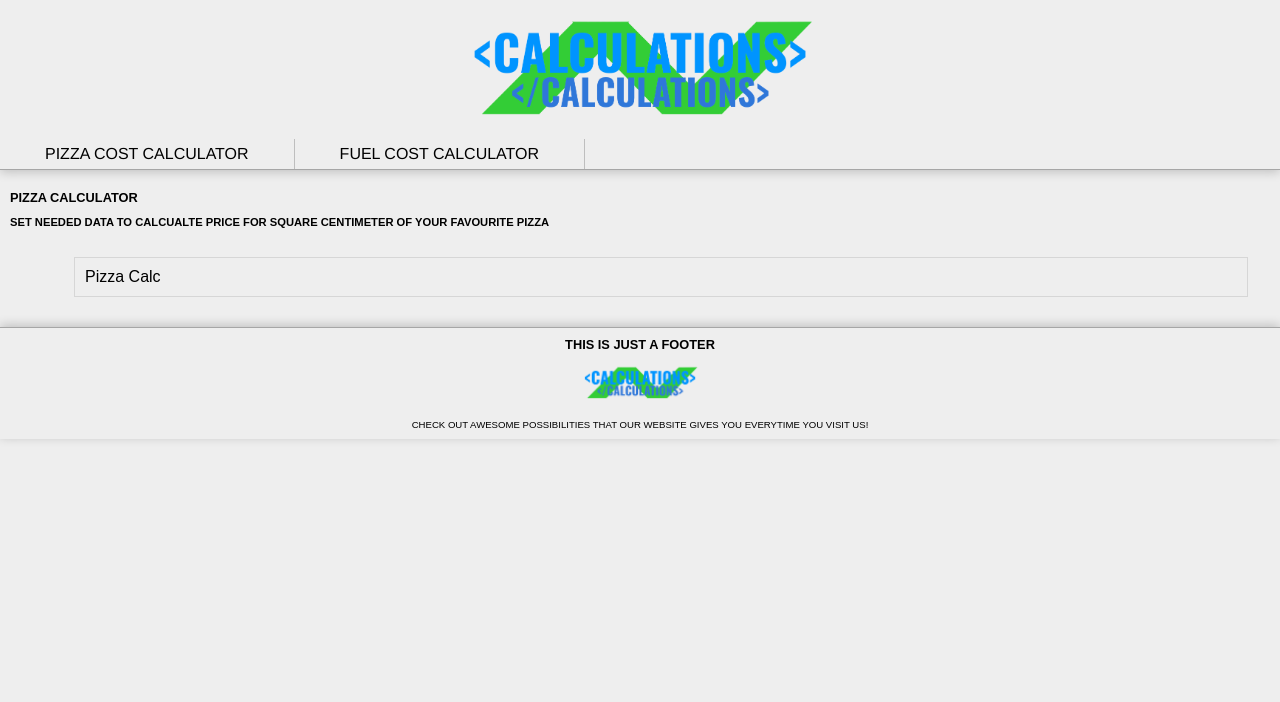
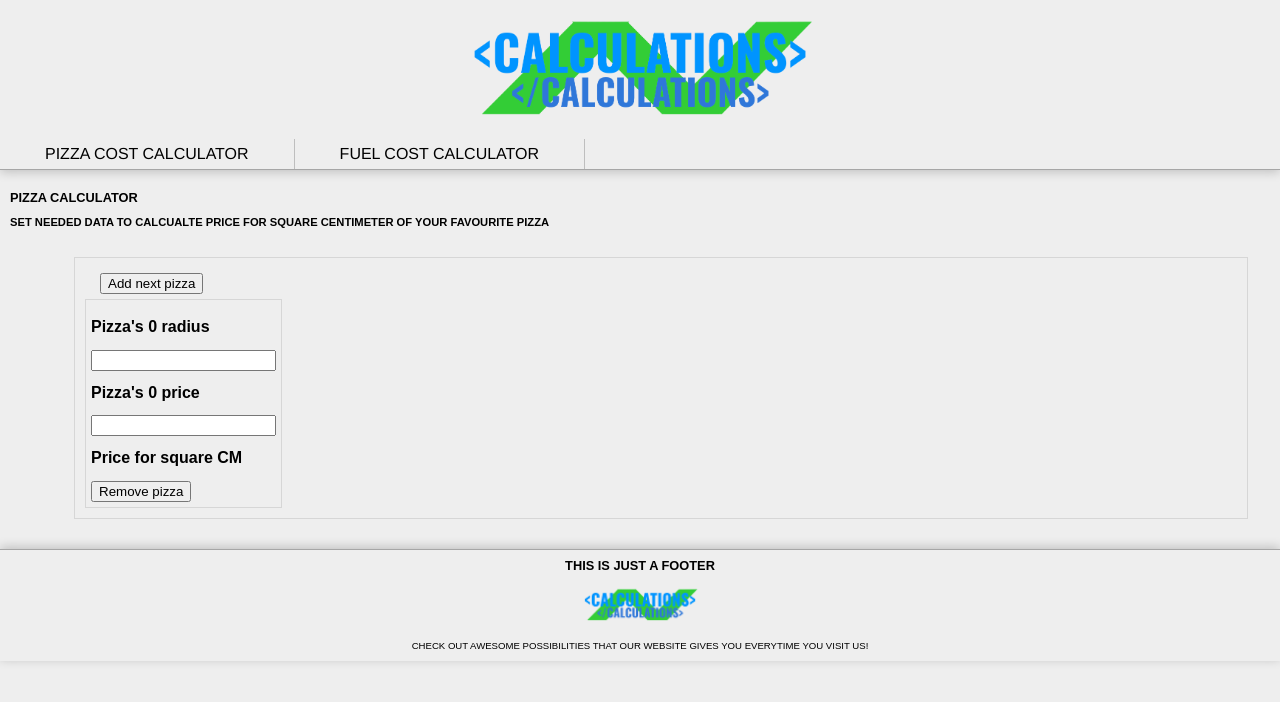
Before and after one commit to TheMrMares/Calculations, a React (Create React App) app: page / in a window 1280 px wide. Shown: the top 702 px of the page. Built offline with nearby package versions, Linux system fonts and the light colour scheme.

Commit message:
Pizza calculation blocks managment
Created possibility to add new pizza to comparison and also remove any of them.

```diff
--- /dev/null
+++ b/src/components/PizzaBlock.js
@@ -0,0 +1,35 @@
+import React, { Component } from 'react';
+import styled, { css } from 'styled-components';
+
+const WrappedPizzaBlock = styled.div`
+    margin: 0;
+    padding: 5px;
+    border: 1px solid rgba(0,0,0,0.1);
+`;
+const CalcTitle = styled.h1`
+    font-size: 1em;
+`;
+const CalcInput = styled.input`
+
+`;
+const Bttn = styled.button`
+
+`;
+
+export default class PizzaBlock extends Component {
+    passData({target}){
+        this.props.callback(this)
+    }
+    render(){
+        return(
+            <WrappedPizzaBlock className={this.props.className}>
+                <CalcTitle>Pizza's {this.props.BlockID} radius</CalcTitle>
+                <CalcInput type='number'/>
+                <CalcTitle>Pizza's {this.props.BlockID} price</CalcTitle>
+                <CalcInput type='number'/>
+                <CalcTitle>Price for square CM</CalcTitle>
+                <Bttn onClick={this.passData.bind(this)}>Remove pizza</Bttn>
+            </WrappedPizzaBlock>
+        );
+    }
+}
--- a/src/components/PizzaCalculator.js
+++ b/src/components/PizzaCalculator.js
@@ -1,16 +1,64 @@
 import React, { Component } from 'react';
 import styled, { css } from 'styled-components';
+import PizzaBlock from './PizzaBlock';
 
 const WrappedPizzaCalculator = styled.div`
     border: 1px solid rgba(0,0,0,0.1);
     padding: 10px;
 `;
-
+const StyledPizzaBlock = styled(PizzaBlock)`
+    float: left;
+`;
+const BttnsContainer = styled.div`
+    float: left;
+    width: 100%;
+    padding: 5px 15px;
+`;
+const Bttn = styled.button`
+`;
 export default class PizzaCalculator extends Component {
+    constructor(){
+        super();
+        let actualCounter = 0;
+        this.state = {
+            counter: actualCounter+1,
+            pizzas: [{id:actualCounter}]
+        }
+    }
+    handleCallback(target){
+        this.setState((prevState) =>{
+            return {
+                pizzas: prevState.pizzas.filter((item, index) => {
+                    if(item.id != target.props.BlockID) {
+                        return true;
+                    } else {
+                        return false;
+                    }
+                })
+            }
+        })
+    }
+    renderBlock(i){
+        return <StyledPizzaBlock key={i} BlockID={i} callback={this.handleCallback.bind(this)}/>
+    }
+    addPizza(){
+        console.log(this);
+        this.setState((prevState)=>{
+            return {
+                counter: prevState.counter+1,
+                pizzas: [...prevState.pizzas, {id: prevState.counter}]
+            }
+        })
+    }
     render(){
         return(
             <WrappedPizzaCalculator className={this.props.className}>
-                Pizza Calc
+                <BttnsContainer>
+                    <Bttn onClick={this.addPizza.bind(this)}>Add next pizza</Bttn>
+                </BttnsContainer>
+                {this.state.pizzas.map((item,index) => {
+                    return this.renderBlock(item.id)
+                })}
             </WrappedPizzaCalculator>
         );
     }
```
